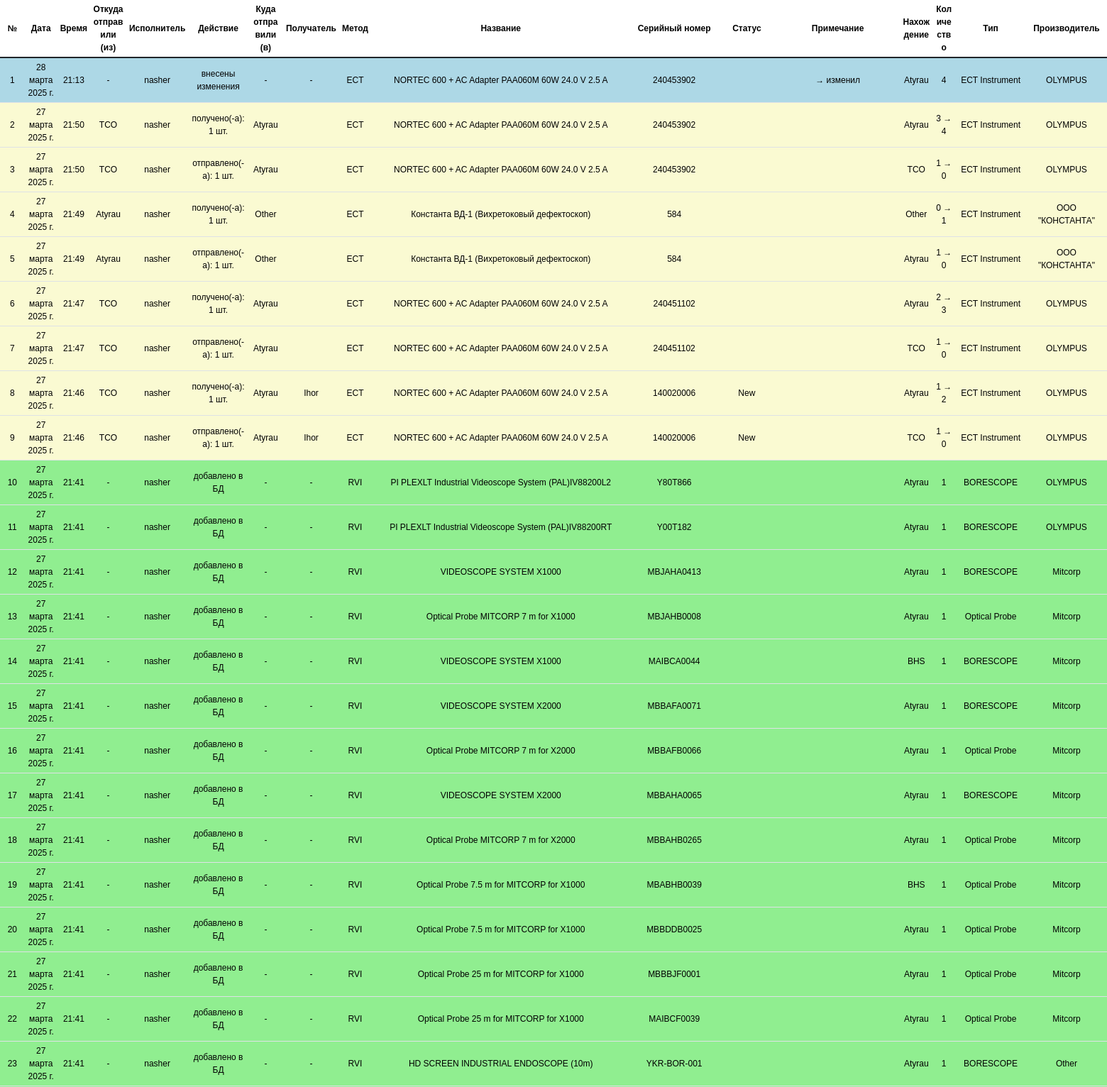
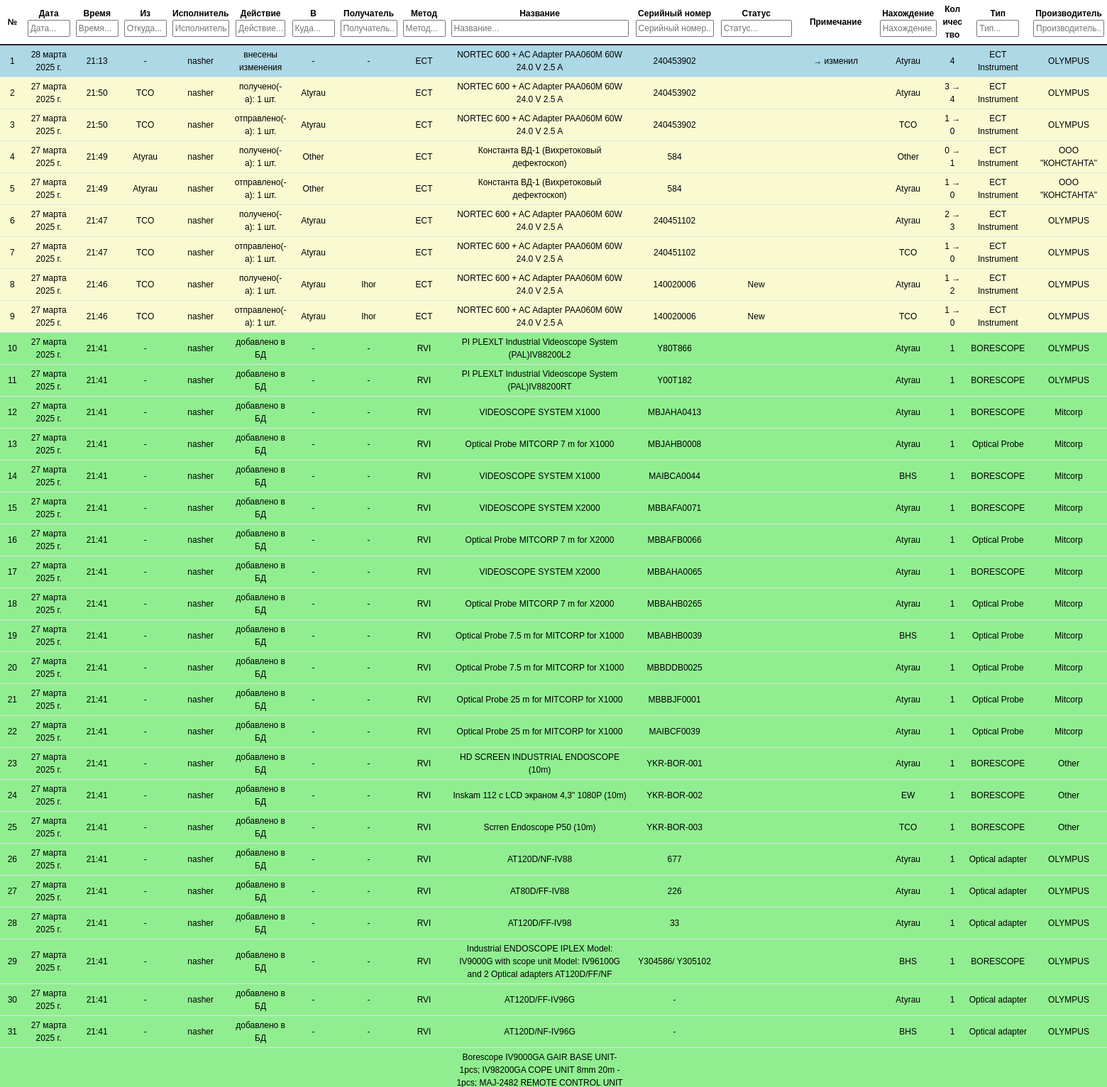
Before and after one commit to NasherDenn/StoreHouse, a Django app: page /all_history/ in a window 1560 px wide. Shown: the top 1532 px of the page at 71% size. Run offline with Django 4.2, Linux system fonts and the light colour scheme; data comes from the database, SQL or seed files in the repository.

Commit message:
Горячий поиск в полной истории оборудования, закрепил заголовки таблицы.

```diff
--- a/WebStoreHouse/catalog/templates/catalog/unit_history.html
+++ b/WebStoreHouse/catalog/templates/catalog/unit_history.html
@@ -16,7 +16,7 @@
 
     <!-- Подключение кастомных стилей и скриптов -->
     {% load static %}
-    <!--    <script type="text/javascript" src="{% static 'functions/functionsBase.js' %}"></script>-->
+    <script type="text/javascript" src="{% static 'functions/functionsHistory.js' %}"></script>
 
     <style>
         body {
@@ -31,24 +31,6 @@
         .text-break {
             font-size: 12px;
         }
-
-        /*.table {*/
-        /*    background-color: white;*/
-        /*    border-radius: 5px;*/
-        /*    box-shadow: 0 4px 6px rgba(0, 0, 0, 0.1);*/
-        /*}*/
-
-        /*.table th, .table td {*/
-        /*    vertical-align: middle;*/
-        /*}*/
-
-        /*.table-group-divider {*/
-        /*    height: 300px;*/
-        /*    overflow-x: auto;*/
-        /*    margin-top: 0;*/
-        /*    margin-bottom: 20px;*/
-        /*    border-bottom: 1px solid #eee;*/
-        /*}*/
 
         .footer {
             position: fixed;
@@ -86,37 +68,109 @@
 <body>
 {% csrf_token %}
 <div class="tab-pane fade show active" id="home-tab-pane" role="tabpanel" aria-labelledby="home-tab" tabindex="0">
-    <table class="table custom-table table-sm align-middle" id="myTableBase">
-        <thead style="position: sticky; text-align: center" class="align-middle">
+    <table class="table custom-table table-sm align-middle" id="myTableHistory">
+        <thead style="position: sticky; top: 0; text-align: center" class="align-middle">
         <tr>
             <th scope="col" class="text-nowrap">№</th>
-            <th scope="col" class="text-nowrap">Дата</th>
-            <th scope="col" class="text-nowrap">Время</th>
-            <th scope="col" class="text-break">Откуда отправили (из)</th>
-            <th scope="col" class="text-nowrap">Исполнитель</th>
-            <th scope="col" class="text-nowrap">Действие</th>
-            <th scope="col" class="text-break">Куда отправили (в)</th>
-            <th scope="col" class="text-nowrap">Получатель</th>
+            <th scope="col" class="text-nowrap">
+                Дата
+                <br>
+                <input type="text" id="hot_searching_date_history" onkeyup="HotSearchingHistory()"
+                       style="width: 60px; font-size: 12px;" placeholder="Дата..."
+                       title="Введите дату">
+            </th>
+            <th scope="col" class="text-nowrap">
+                Время
+                <br>
+                <input type="text" id="hot_searching_time_history" onkeyup="HotSearchingHistory()"
+                       style="width: 60px; font-size: 12px;" placeholder="Время..."
+                       title="Введите время">
+            </th>
+            <th scope="col" class="text-break">
+                Из
+                <br>
+                <input type="text" id="hot_searching_from_history" onkeyup="HotSearchingHistory()"
+                       style="width: 60px; font-size: 12px;" placeholder="Откуда..."
+                       title="Введите место отправления">
+            </th>
+            <th scope="col" class="text-nowrap">
+                Исполнитель
+                <br>
+                <input type="text" id="hot_searching_who_history" onkeyup="HotSearchingHistory()"
+                       style="width: 80px; font-size: 12px;" placeholder="Исполнитель..."
+                       title="Введите исполнителя">
+            </th>
+            <th scope="col" class="text-nowrap">
+                Действие
+                <br>
+                <input type="text" id="hot_searching_crud_history" onkeyup="HotSearchingHistory()"
+                       style="width: 70px; font-size: 12px;" placeholder="Действие..."
+                       title="Введите действие">
+            </th>
+            <th scope="col" class="text-break">
+                В
+                <br>
+                <input type="text" id="hot_searching_to_history" onkeyup="HotSearchingHistory()"
+                       style="width: 60px; font-size: 12px;" placeholder="Куда..."
+                       title="Введите место назначения">
+            </th>
+            <th scope="col" class="text-nowrap">
+                Получатель
+                <br>
+                <input type="text" id="hot_searching_whom_history" onkeyup="HotSearchingHistory()"
+                       style="width: 80px; font-size: 12px;" placeholder="Получатель..."
+                       title="Введите получателя">
+            </th>
             <th scope="col" class="text-nowrap">
                 Метод
+                <br>
+                <input type="text" id="hot_searching_method_history" onkeyup="HotSearchingHistory()"
+                       style="width: 60px; font-size: 12px;" placeholder="Метод..."
+                       title="Введите название метода контроля">
             </th>
             <th scope="col" class="text-nowrap">
                 Название
+                <br>
+                <input type="text" id="hot_searching_name_history" onkeyup="HotSearchingHistory()"
+                       style="width: 250px; font-size: 12px;" placeholder="Название..."
+                       title="Введите название оборудования">
             </th>
             <th scope="col" class="text-nowrap">
                 Серийный номер
+                <br>
+                <input type="text" id="hot_searching_serial_history" onkeyup="HotSearchingHistory()"
+                       style="width: 110px; font-size: 12px;" placeholder="Серийный номер..."
+                       title="Введите серийный номер оборудования">
             </th>
-            <th scope="col" class="text-nowrap">Статус</th>
+            <th scope="col" class="text-nowrap">
+                Статус
+                <br>
+                <input type="text" id="hot_searching_status_history" onkeyup="HotSearchingHistory()"
+                       style="width: 100px; font-size: 12px;" placeholder="Статус..."
+                       title="Введите статус оборудования">
+            </th>
             <th scope="col" class="text-nowrap">Примечание</th>
             <th scope="col" class="text-break">
                 Нахождение
+                <br>
+                <input type="text" id="hot_searching_location_history" onkeyup="HotSearchingHistory()"
+                       style="width: 80px; font-size: 12px;" placeholder="Нахождение..."
+                       title="Введите месторасположение оборудования">
             </th>
-            <th scope="col" class="text-break">Количество</th>
+            <th scope="col" class="text-break" style="width: 50px">Количество</th>
             <th scope="col" class="text-nowrap">
                 Тип
+                <br>
+                <input type="text" id="hot_searching_type_history" onkeyup="HotSearchingHistory()"
+                       style="width: 60px; font-size: 12px;" placeholder="Тип..."
+                       title="Введите тип оборудования">
             </th>
             <th scope="col" class="text-nowrap">
                 Производитель
+                <br>
+                <input type="text" id="hot_searching_manufacture_history" onkeyup="HotSearchingHistory()"
+                       style="width: 100px; font-size: 12px;" placeholder="Производитель..."
+                       title="Введите название производителя">
             </th>
         </tr>
         </thead>
```
Also changed, not shown: WebStoreHouse/catalog/static/functions/functionsHistory.js (added, +96 -0 lines).
